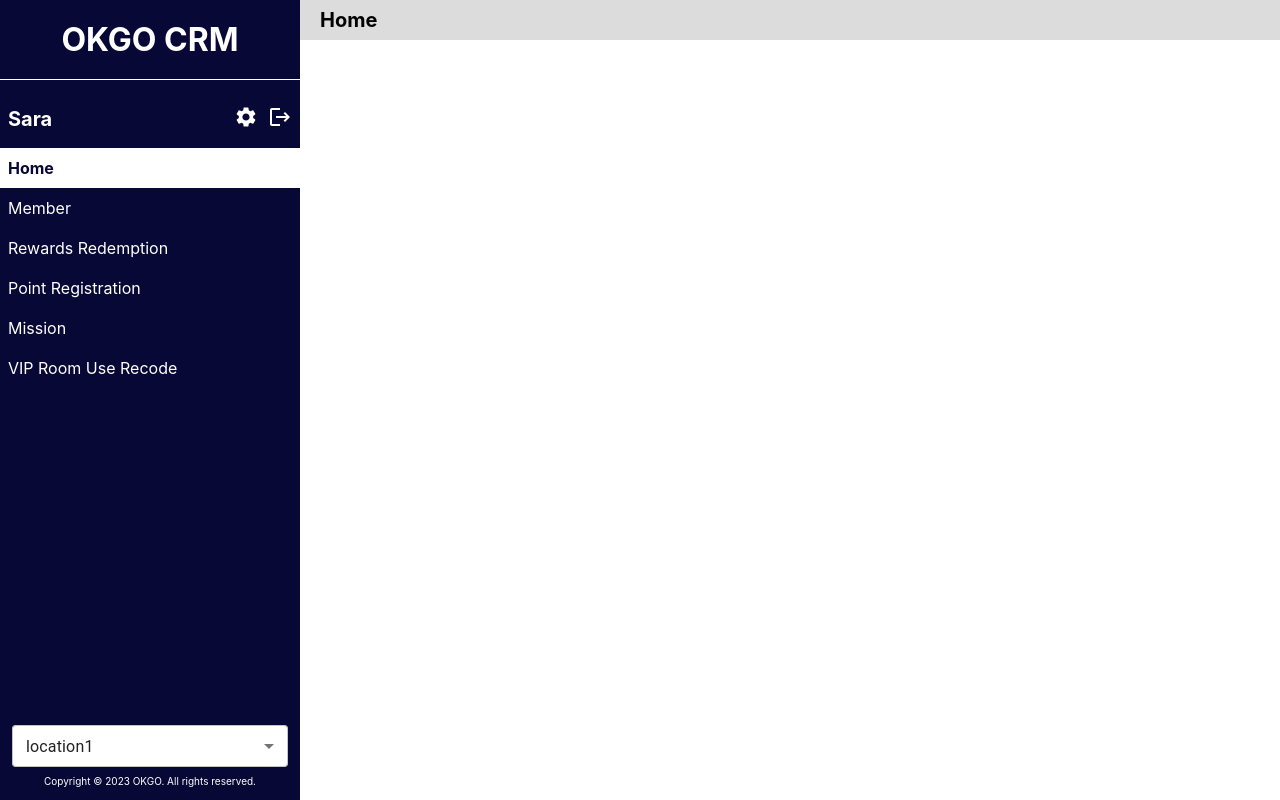
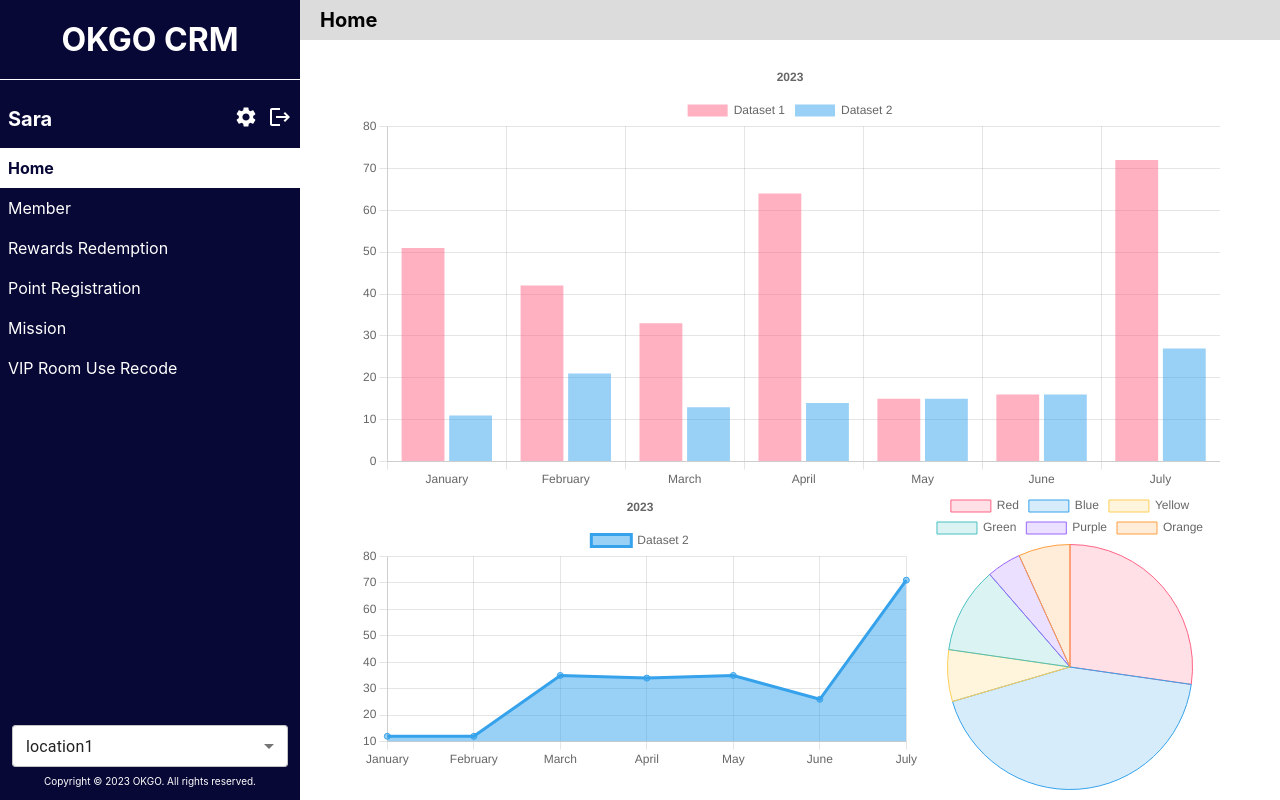
Before and after one commit to shangyuanhsu/okgocrm, a Next.js app: page / in a window 1280 px wide. Built offline with nearby package versions, Linux system fonts and the light colour scheme.

Commit message:
add chartjs

```diff
--- a/package.json
+++ b/package.json
@@ -16,11 +16,13 @@
     "@mui/styled-engine-sc": "^5.11.11",
     "@mui/x-date-pickers": "^6.0.0-beta.5",
     "@reduxjs/toolkit": "^1.9.3",
+    "chart.js": "^4.2.1",
     "dayjs": "^1.11.7",
     "eslint": "8.36.0",
     "eslint-config-next": "13.2.4",
     "next": "13.2.4",
     "react": "18.2.0",
+    "react-chartjs-2": "^5.2.0",
     "react-dom": "18.2.0",
     "react-redux": "^8.0.5",
     "styled-components": "^5.3.9"
--- /dev/null
+++ b/src/components/AreaChart.js
@@ -0,0 +1,62 @@
+import React from "react";
+import {
+  Chart as ChartJS,
+  CategoryScale,
+  LinearScale,
+  PointElement,
+  LineElement,
+  Title,
+  Tooltip,
+  Filler,
+  Legend,
+} from "chart.js";
+import { Line } from "react-chartjs-2";
+
+ChartJS.register(
+  CategoryScale,
+  LinearScale,
+  PointElement,
+  LineElement,
+  Title,
+  Tooltip,
+  Filler,
+  Legend
+);
+
+export const options = {
+  responsive: true,
+  plugins: {
+    legend: {
+      position: "top",
+    },
+    title: {
+      display: true,
+      text: "2023",
+    },
+  },
+};
+
+const labels = ["January", "February", "March", "April", "May", "June", "July"];
+
+export const data = {
+  labels,
+  datasets: [
+    {
+      fill: true,
+      label: "Dataset 2",
+      data: [12, 12, 35, 34, 35, 26, 71],
+      borderColor: "rgb(53, 162, 235)",
+      backgroundColor: "rgba(53, 162, 235, 0.5)",
+    },
+  ],
+};
+
+const AreaChart = () => {
+  return (
+    <>
+      <Line options={options} data={data} />
+    </>
+  );
+};
+
+export default AreaChart;
--- /dev/null
+++ b/src/components/BarChart.js
@@ -0,0 +1,61 @@
+import React from "react";
+import {
+  Chart as ChartJS,
+  CategoryScale,
+  LinearScale,
+  BarElement,
+  Title,
+  Tooltip,
+  Legend,
+} from "chart.js";
+import { Bar } from "react-chartjs-2";
+
+ChartJS.register(
+  CategoryScale,
+  LinearScale,
+  BarElement,
+  Title,
+  Tooltip,
+  Legend
+);
+
+export const options = {
+  responsive: true,
+  plugins: {
+    legend: {
+      position: "top",
+    },
+    title: {
+      display: true,
+      text: "2023",
+    },
+  },
+};
+
+const labels = ["January", "February", "March", "April", "May", "June", "July"];
+
+export const data = {
+  labels,
+  datasets: [
+    {
+      label: "Dataset 1",
+      data: [51, 42, 33, 64, 15, 16, 72],
+      backgroundColor: "rgba(255, 99, 132, 0.5)",
+    },
+    {
+      label: "Dataset 2",
+      data: [11, 21, 13, 14, 15, 16, 27],
+      backgroundColor: "rgba(53, 162, 235, 0.5)",
+    },
+  ],
+};
+
+const BarChart = () => {
+  return (
+    <>
+      <Bar options={options} data={data} />
+    </>
+  );
+};
+
+export default BarChart;
--- /dev/null
+++ b/src/components/PieChart.js
@@ -0,0 +1,42 @@
+import React from 'react';
+import { Chart as ChartJS, ArcElement, Tooltip, Legend } from 'chart.js';
+import { Pie } from 'react-chartjs-2';
+
+ChartJS.register(ArcElement, Tooltip, Legend);
+
+export const data = {
+  labels: ['Red', 'Blue', 'Yellow', 'Green', 'Purple', 'Orange'],
+  datasets: [
+    {
+      label: '# of Votes',
+      data: [12, 19, 3, 5, 2, 3],
+      backgroundColor: [
+        'rgba(255, 99, 132, 0.2)',
+        'rgba(54, 162, 235, 0.2)',
+        'rgba(255, 206, 86, 0.2)',
+        'rgba(75, 192, 192, 0.2)',
+        'rgba(153, 102, 255, 0.2)',
+        'rgba(255, 159, 64, 0.2)',
+      ],
+      borderColor: [
+        'rgba(255, 99, 132, 1)',
+        'rgba(54, 162, 235, 1)',
+        'rgba(255, 206, 86, 1)',
+        'rgba(75, 192, 192, 1)',
+        'rgba(153, 102, 255, 1)',
+        'rgba(255, 159, 64, 1)',
+      ],
+      borderWidth: 1,
+    },
+  ],
+};
+
+const PieChart = () => {
+  return (
+    <>
+      <Pie data={data} />
+    </>
+  );
+};
+
+export default PieChart;
--- a/src/pages/index.js
+++ b/src/pages/index.js
@@ -1,6 +1,10 @@
+import styles from "../styles/Home.module.css";
 import Head from "next/head";
 import Footer from "../components/Footer";
 import Header from "../components/Header";
+import BarChart from "../components/BarChart";
+import AreaChart from "../components/AreaChart";
+import PieChart from "../components/PieChart";
 import Hamburger from "../components/Hamburger";
 import { useEffect, useState } from "react";
 import { useSelector, useDispatch } from "react-redux";
@@ -26,6 +30,20 @@ const Home = () => {
         <main>
           <Hamburger />
           <h2>Home</h2>
+          <div className={styles.homeBox}>
+            <div></div>
+            <div className={styles.chartBox}>
+              <div className={styles.chartBox1}>
+                <BarChart />
+              </div>
+              <div className={styles.chartBox2}>
+                <AreaChart />
+              </div>
+              <div className={styles.chartBox3}>
+                <PieChart />
+              </div>
+            </div>
+          </div>
         </main>
       </div>
     </>
--- a/src/styles/Home.module.css
+++ b/src/styles/Home.module.css
@@ -0,0 +1,29 @@
+.homeBox {
+    padding: 20px 60px;
+}
+
+.chartBox {
+    display: grid;
+    grid-template-columns: repeat(3, 1fr);
+}
+
+.chartBox1 {
+    grid-column-start: 1;
+    grid-column-end: 4;
+    grid-row-start: 1;
+    grid-row-end: 2;
+}
+
+.chartBox2 {
+    grid-column-start: 1;
+    grid-column-end: 3;
+    grid-row-start: 2;
+    grid-row-end: 3;
+}
+
+.chartBox3 {
+    grid-column-start: 3;
+    grid-column-end: 4;
+    grid-row-start: 2;
+    grid-row-end: 3;
+}
```
Also changed, not shown: 1 other file (tests, documents, lock files or other folders).
